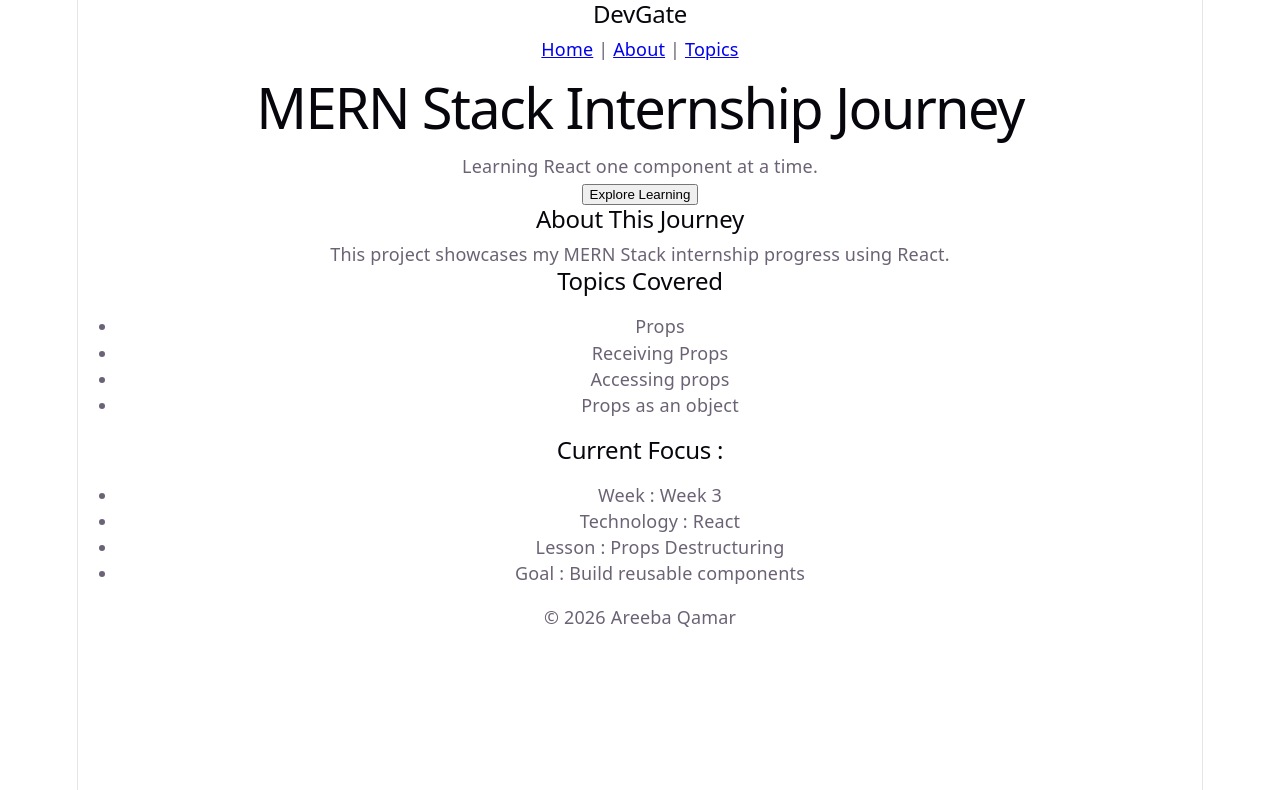
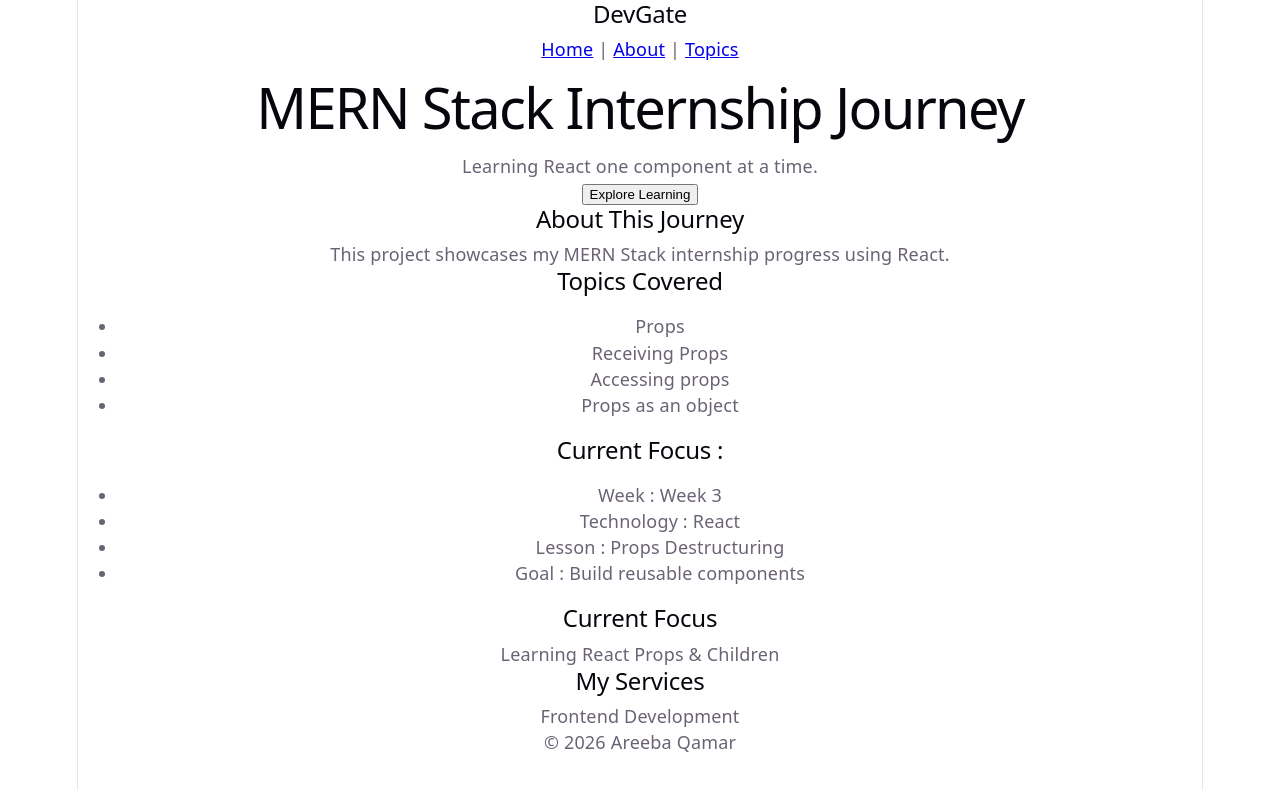
Before and after one commit to areeba-qamar/internship-mern-fullstack, a React (Vite) app in the folder week-3/react-practice/: page / in a window 1280 px wide. Shown: the top 790 px of the page. Built offline with nearby package versions, Linux system fonts and the light colour scheme.

Commit message:
children props practice

```diff
--- a/week-3/react-practice/src/App.jsx
+++ b/week-3/react-practice/src/App.jsx
@@ -4,6 +4,7 @@ import Footer from "./components/Footer";
 import Services from "./components/Services";
 import About from "./components/About";
 import CurrentFocus from "./components/CurrentFocus";
+import SectionContainer from "./components/SectionContainer";
 
 
 function App() {
@@ -43,6 +44,17 @@ function App() {
       goal="Build reusable components"
       />
 
+       <SectionContainer>
+       <h2>Current Focus</h2>
+       <p>Learning React Props & Children</p>
+       </SectionContainer>
+
+       <SectionContainer>
+       <h2>My Services</h2>
+       <p>Frontend Development</p>
+       </SectionContainer>
+
+
    </main>
 
    <footer>
--- /dev/null
+++ b/week-3/react-practice/src/components/SectionContainer.jsx
@@ -0,0 +1,9 @@
+function SectionContainer({ children }) {
+  return (
+    <section className="section-container">
+      {children}
+    </section>
+  );
+}
+
+export default SectionContainer;
```
Also changed, not shown: 1 other file (tests, documents, lock files or other folders).
